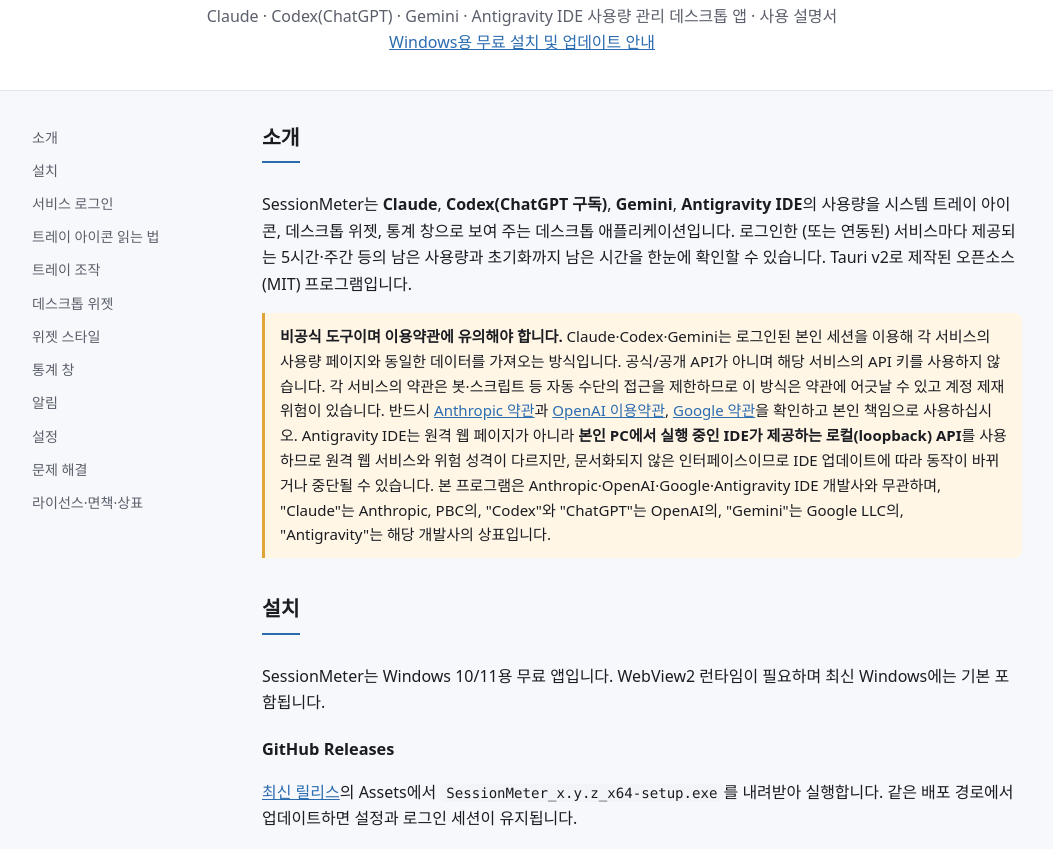
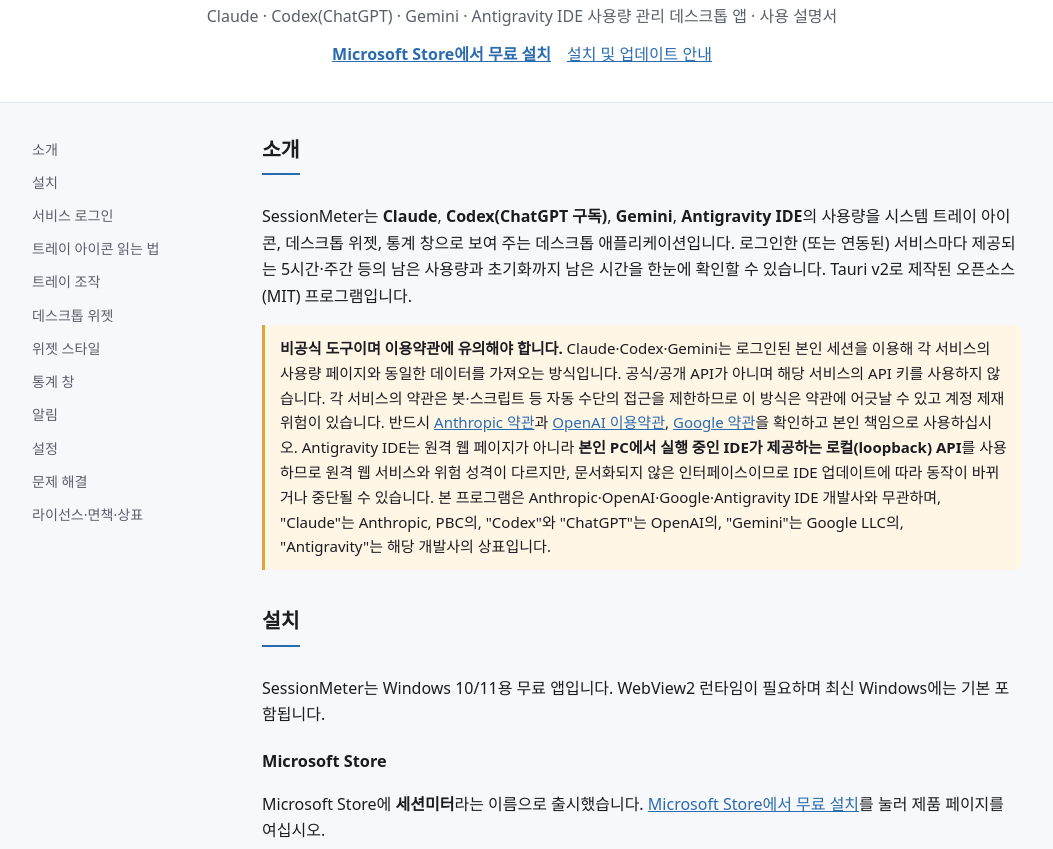
Before and after one commit to soma0sd/Session-Meter, a Svelte app: page docs/index.html in a window 1280 px wide. Shown: the part 100-949 px from the top of the page, without its empty margins (118-1171 px from the left). Built offline with nearby package versions, Linux system fonts and the light colour scheme.

Commit message:
docs: announce SessionMeter on Microsoft Store (#25)
Co-authored-by: soma0sd <soma0sd@users.noreply.github.com>

```diff
--- a/docs/index.html
+++ b/docs/index.html
@@ -56,6 +56,7 @@
       }
       header h1 { margin: 0 0 6px; font-size: 2rem; letter-spacing: -0.02em; }
       header p { margin: 0; color: var(--muted); }
+      .header-links { display: flex; flex-wrap: wrap; justify-content: center; gap: 4px 16px; margin-top: 12px; }
       .layout { max-width: 1040px; margin: 0 auto; display: flex; gap: 30px; padding: 30px 20px 70px; }
       nav {
         flex: 0 0 210px;
@@ -189,7 +190,10 @@
     <header>
       <h1>SessionMeter</h1>
       <p>Claude · Codex(ChatGPT) · Gemini · Antigravity IDE 사용량 관리 데스크톱 앱 · 사용 설명서</p>
-      <p><a href="#install">Windows용 무료 설치 및 업데이트 안내</a></p>
+      <p class="header-links">
+        <a href="https://apps.microsoft.com/detail/9PC2WL8QS4W0"><strong>Microsoft Store에서 무료 설치</strong></a>
+        <a href="#install">설치 및 업데이트 안내</a>
+      </p>
     </header>
 
     <div class="layout">
@@ -241,14 +245,17 @@
           <p>
             SessionMeter는 Windows 10/11용 무료 앱입니다. WebView2 런타임이 필요하며 최신 Windows에는 기본 포함됩니다.
           </p>
+          <h3>Microsoft Store</h3>
+          <p>
+            Microsoft Store에 <b>세션미터</b>라는 이름으로 출시했습니다.
+            <a href="https://apps.microsoft.com/detail/9PC2WL8QS4W0">Microsoft Store에서 무료 설치</a>를 눌러 제품 페이지를 여십시오.
+          </p>
           <h3>GitHub Releases</h3>
           <p>
             <a href="https://github.com/soma0sd/Session-Meter/releases/latest">최신 릴리스</a>의 Assets에서
             <code>SessionMeter_x.y.z_x64-setup.exe</code>를 내려받아 실행합니다. 같은 배포 경로에서 업데이트하면
             설정과 로그인 세션이 유지됩니다.
           </p>
-          <h3>Microsoft Store</h3>
-          <p>Microsoft Store에서는 <b>세션미터</b>라는 이름으로 무료 출시를 준비하고 있습니다.</p>
           <h3>업데이트</h3>
           <p>
             GitHub판은 시작할 때와 이후 10분마다 새 버전을 확인합니다. 위젯, 트레이 메뉴, 설정에서 설치할 수 있습니다.
```
Also changed, not shown: README.md.
